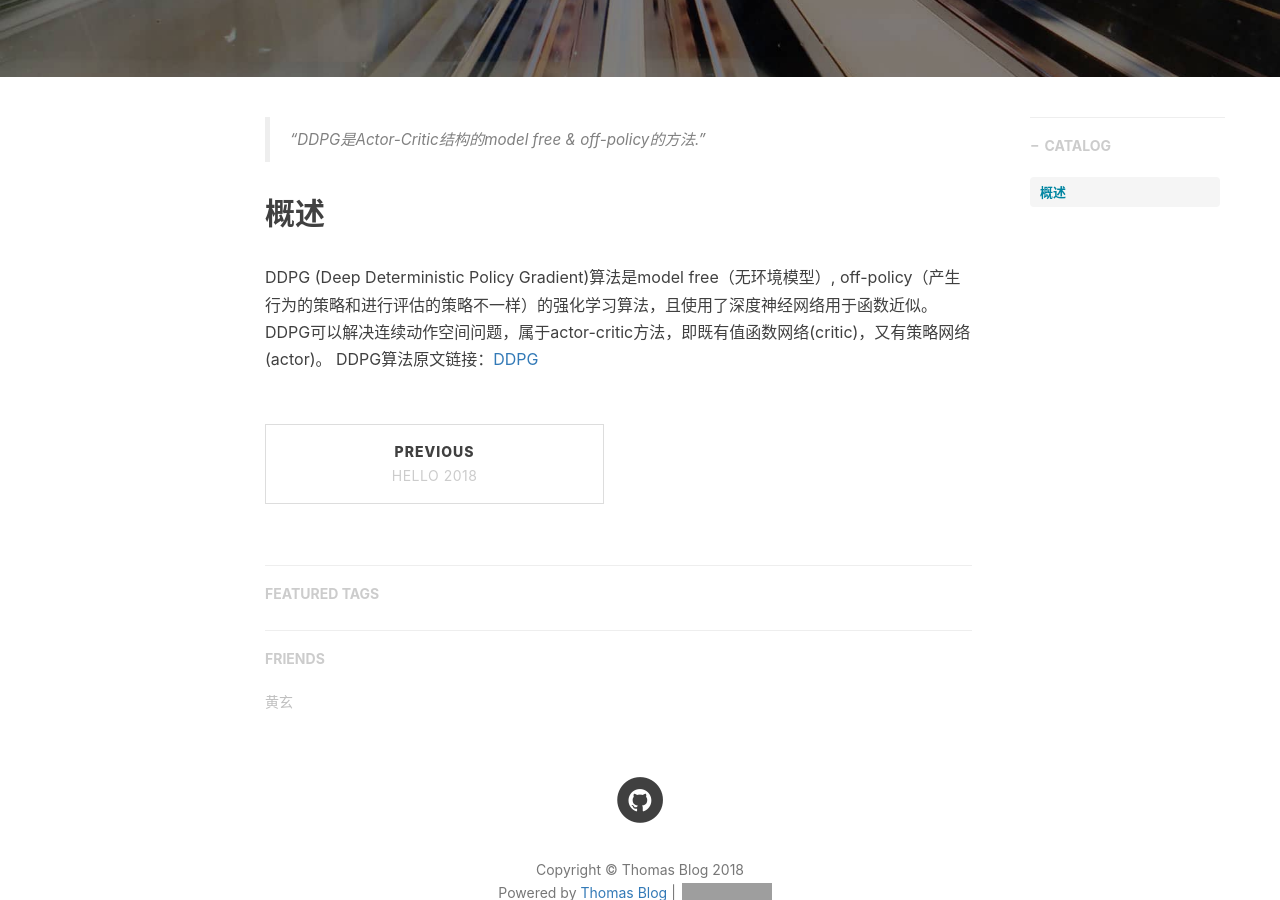
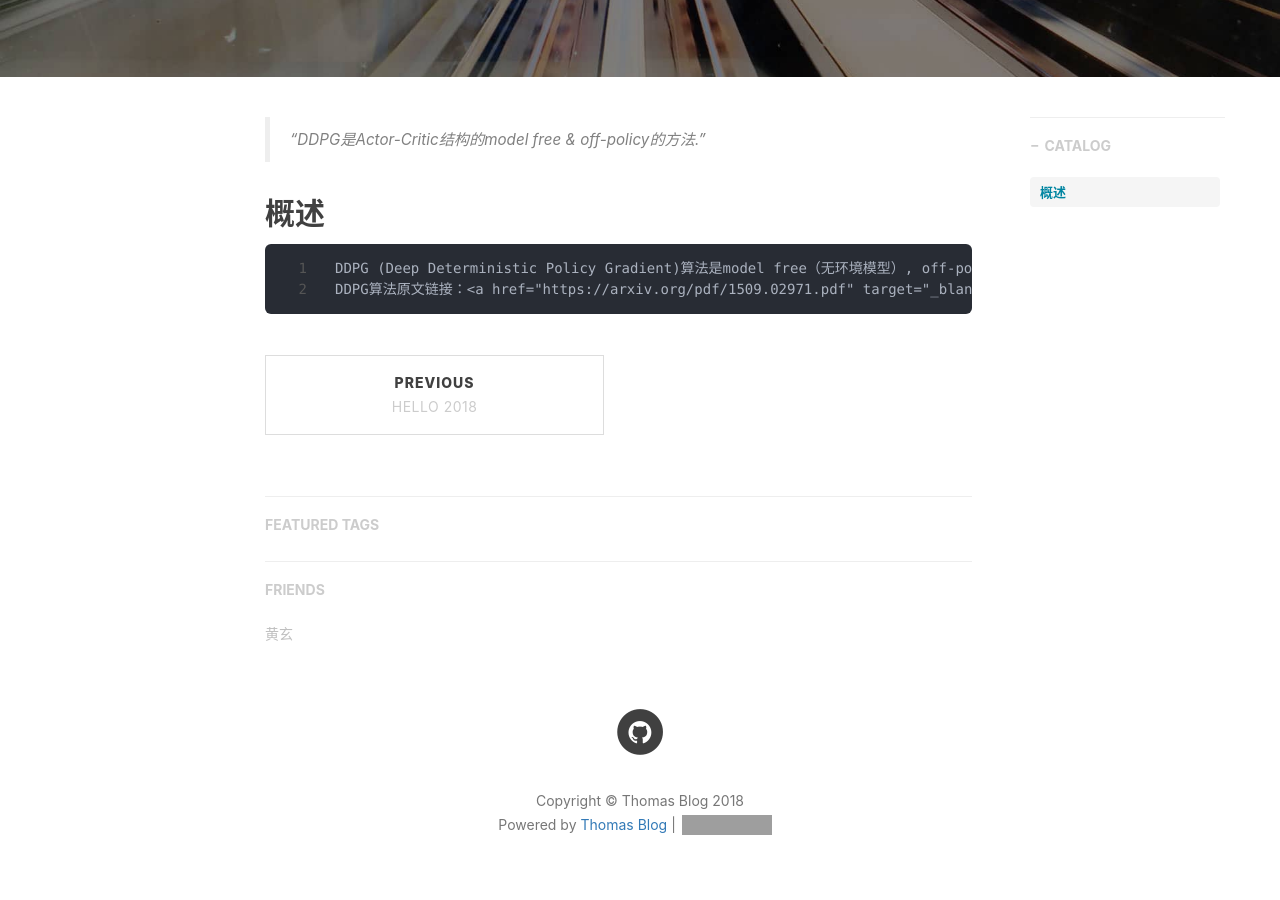
Before and after one commit to xsh8637/xsh8637.github.io, a Jekyll site: the page built from _posts/2018-12-02-DDPG.markdown, in a window 1280 px wide and 900 px high, scrolled down 488 px. Built offline with Jekyll 4.4.1, drawn with Linux system fonts in a browser that asks for light colours; nearby versions of some CDN libraries; comment, search, counter and statistics services are not loaded; some of the changed lines change nothing that is shown; grey boxes are pictures that could not be loaded.

Commit message:
Update 2018-12-02-DDPG.markdown

```diff
--- a/_posts/2018-12-02-DDPG.markdown
+++ b/_posts/2018-12-02-DDPG.markdown
@@ -16,5 +16,5 @@ tags:
 
 ## 概述
 
-DDPG (Deep Deterministic Policy Gradient)算法是model free（无环境模型）, off-policy（产生行为的策略和进行评估的策略不一样）的强化学习算法，且使用了深度神经网络用于函数近似。DDPG可以解决连续动作空间问题，属于actor-critic方法，即既有值函数网络(critic)，又有策略网络(actor)。
-DDPG算法原文链接：<a href="https://arxiv.org/pdf/1509.02971.pdf">DDPG</a>
+    DDPG (Deep Deterministic Policy Gradient)算法是model free（无环境模型）, off-policy（产生行为的策略和进行评估的策略不一样）的强化学习算法，且使用了深度神经网络用于函数近似。DDPG可以解决连续动作空间问题，属于actor-critic方法，即既有值函数网络(critic)，又有策略网络(actor)。
+    DDPG算法原文链接：<a href="https://arxiv.org/pdf/1509.02971.pdf" target="_blank" rel="external">DDPG</a>
```
